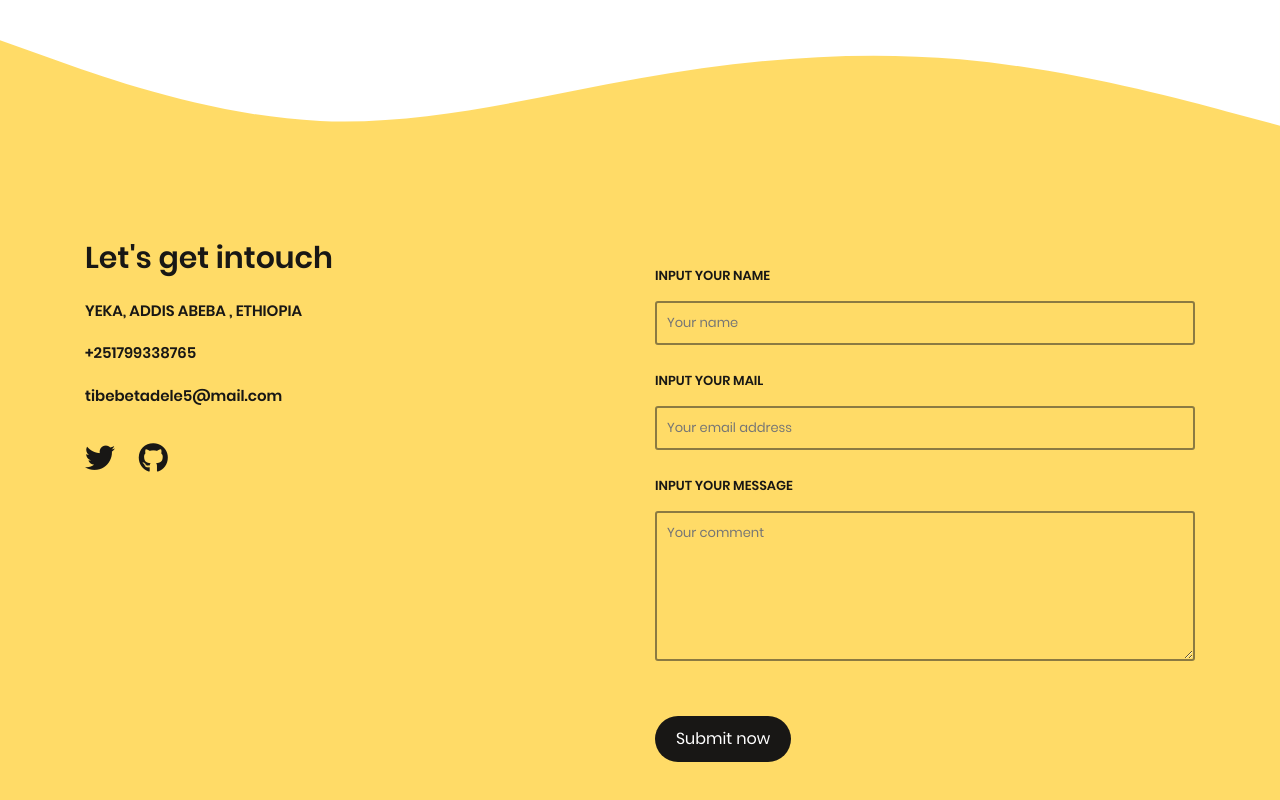
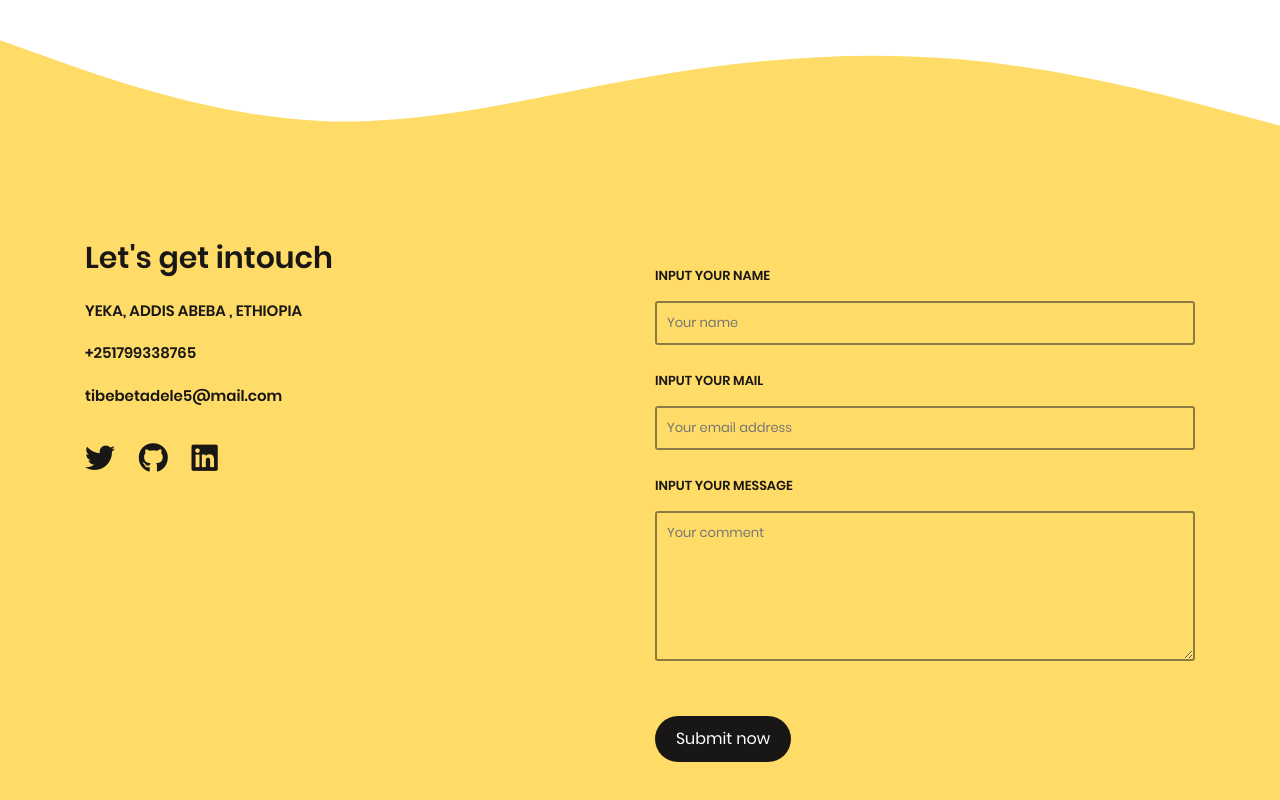
Before and after one commit to Tibebetad/Tibebetad.github.io, a plain HTML site: page index.html in a window 1280 px wide. Shown: the part 3413-4213 px from the top of the page. Drawn offline with nearby package versions, Linux system fonts and the light colour scheme; files whose address does not match are found by name.

Commit message:
Update index.html

```diff
--- a/index.html
+++ b/index.html
@@ -568,6 +568,12 @@
                                         <i class="fa-brands fa-github"></i>
                                     </a>
                                 </li>
+
+                                <li>
+                                    <a href="https://www.linkedin.com/in/tibebesilasse-tadele-5547bb198/">
+                                        <i class="fa-brands fa-linkedin"></i>
+                                    </a>
+                                </li>
                             </ul>
                         </div>
                     </div>
```
